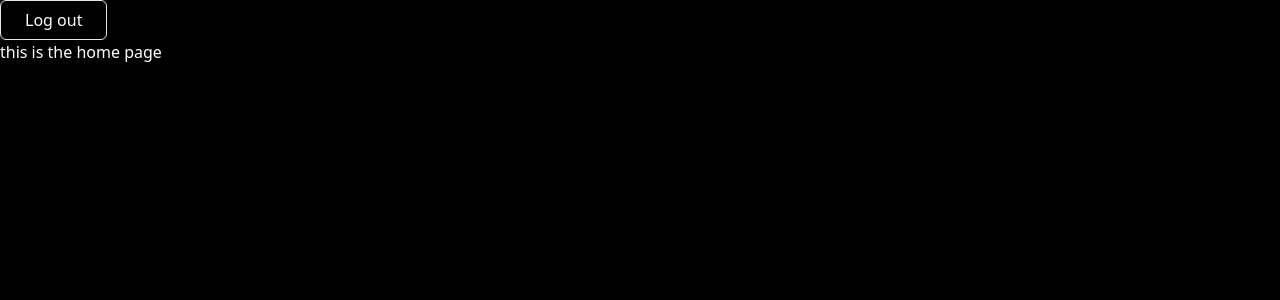
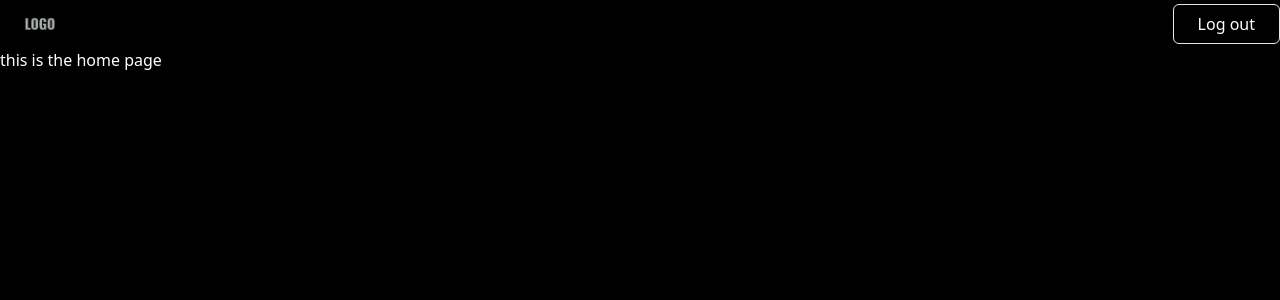
Before and after one commit to staten-island-tech/fullstack-frontend-ctrl-alt-elite, a Nuxt app in the folder frontend/: page /Home in a window 1280 px wide. Shown: the top 300 px of the page. Built offline with nearby package versions, Linux system fonts and the light colour scheme.

Commit message:
Update Home.vue

```diff
--- a/frontend/pages/Home.vue
+++ b/frontend/pages/Home.vue
@@ -1,6 +1,7 @@
 <template>
+
     <div>
-    <LogoutButton/>
+    <DefaultNavBar/>
   <h1>this is the home page</h1>
     </div>
 </template>
```
